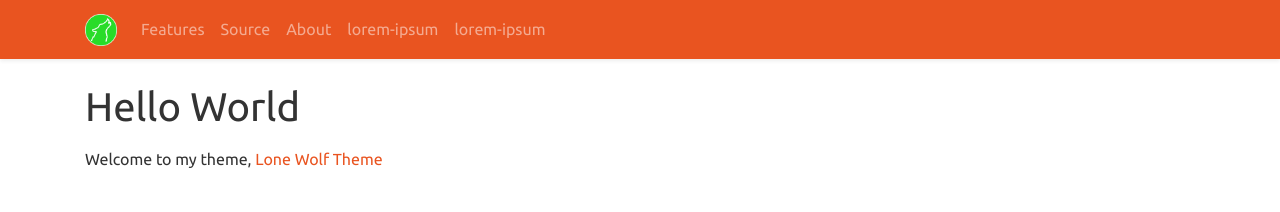
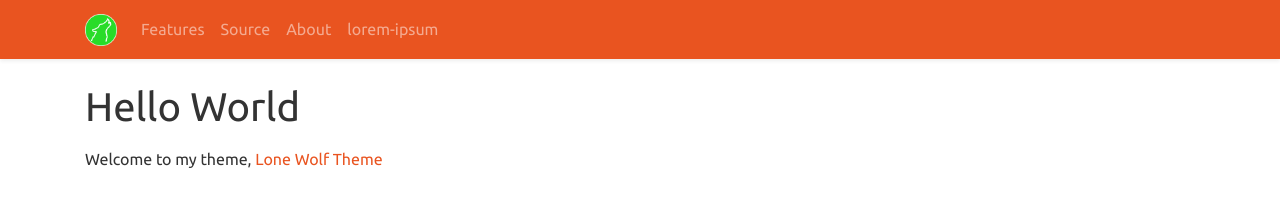
Before and after one commit to stackbit-projects/glzvndr-b1775, a Jekyll site: the page built from index.html, in a window 1280 px wide. Shown: the top 212 px of the page. Built offline with Jekyll 4.4.1, drawn with Linux system fonts in a browser that asks for light colours; the list of posts is cut into pages by our own code.

Commit message:
nav.yml: updated header

```diff
--- a/_data/nav.yml
+++ b/_data/nav.yml
@@ -8,9 +8,6 @@ header:
   - title: About
     url: /about/
     description: A little story about the theme
-  - title: lorem-ipsum
-    url: lorem-ipsum
-    description: lorem-ipsum
   - title: lorem-ipsum
     url: lorem-ipsum
     description: lorem-ipsum
```
